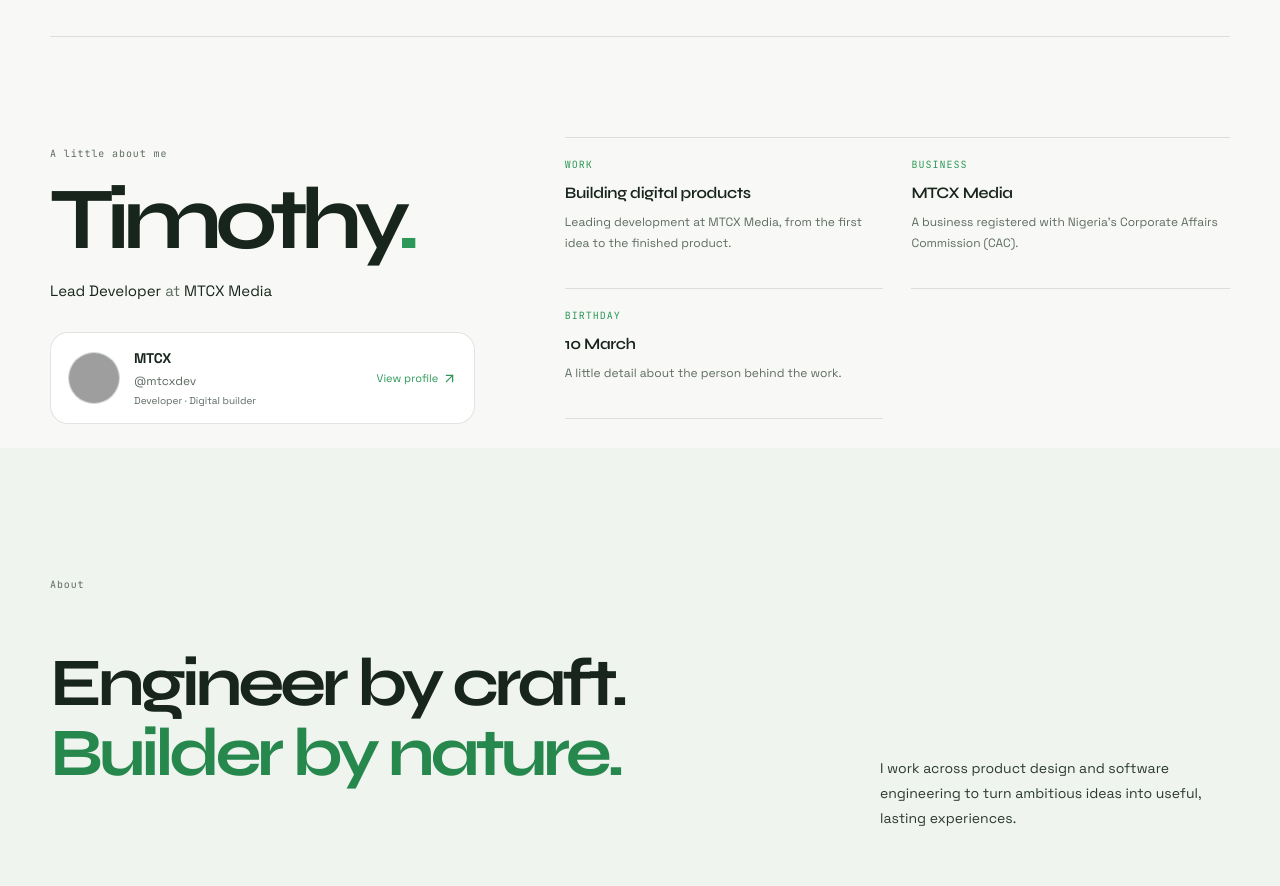
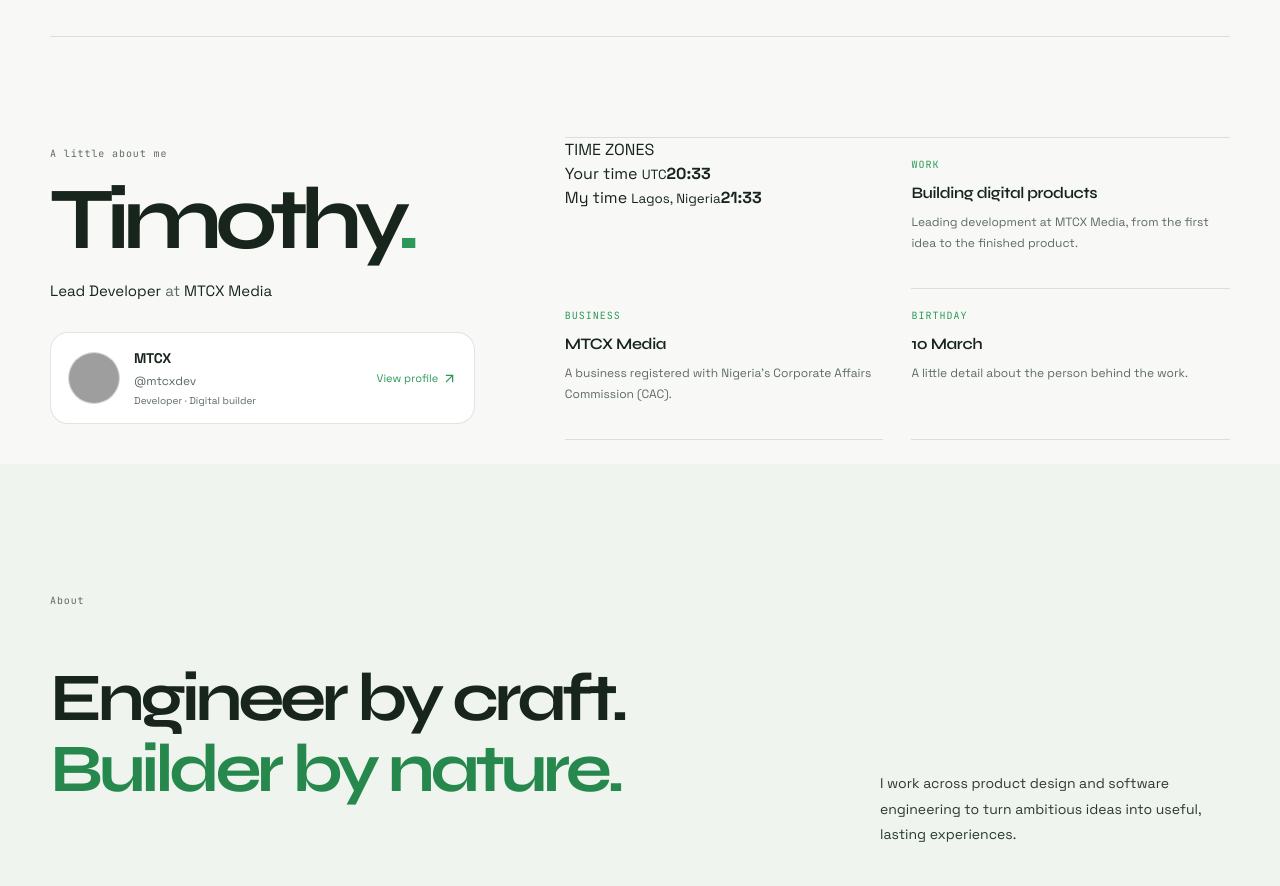
Before and after one commit to mtcxdev/mtcxdev.github.io, a React (Vite) app: page / in a window 1280 px wide. Shown: the part 1120-2006 px from the top of the page. Built offline with nearby package versions, Linux system fonts and the light colour scheme; no server answers; grey boxes are pictures that could not be loaded.

Commit message:
Add live local and Lagos time display

```diff
--- a/src/App.tsx
+++ b/src/App.tsx
@@ -47,6 +47,14 @@ function GithubActivity({ onLoaded }: { onLoaded: () => void }) {
   </section>;
 }
 
+function LocalTimeCard() {
+  const [now,setNow] = useState(() => new Date());
+  useEffect(() => { const timer = window.setInterval(() => setNow(new Date()), 1000); return () => window.clearInterval(timer); }, []);
+  const viewerZone = Intl.DateTimeFormat().resolvedOptions().timeZone || 'your device time';
+  const format = (zone: string) => new Intl.DateTimeFormat('en-GB',{timeZone:zone,hour:'2-digit',minute:'2-digit',hourCycle:'h23'}).format(now);
+  return <div className="time-card" aria-label="Local times"><span className="time-card-label">TIME ZONES</span><div className="time-row"><span>Your time <small>{viewerZone.replaceAll('_',' ')}</small></span><strong>{format(viewerZone)}</strong></div><div className="time-row"><span>My time <small>Lagos, Nigeria</small></span><strong>{format('Africa/Lagos')}</strong></div></div>;
+}
+
 function MiniGame({ onReady }: { onReady: () => void }) {
   return <section className="game-dock" id="play" aria-label="Snake game preview"><div className="game-dock-preview"><Suspense fallback={<div className="game-board loading-state">Loading game…</div>}><PixelCatchGame onReady={onReady} /></Suspense></div></section>;
 }
@@ -67,12 +75,12 @@ export function App() {
   useEffect(()=>{const onScroll=()=>setScrolled(window.scrollY>32);onScroll();window.addEventListener('scroll',onScroll,{passive:true});return()=>window.removeEventListener('scroll',onScroll)},[]);
   useEffect(()=>{const nodes=Array.from(document.querySelectorAll<HTMLElement>('.section-heading, .intro-strip, .personal-intro, .personal-detail, .about-note, .payre-showcase, .stack-group, .github-panel, .repo-card, .contact-content'));if(window.matchMedia('(prefers-reduced-motion: reduce)').matches)return;const observer=new IntersectionObserver(entries=>entries.forEach(entry=>{if(entry.isIntersecting){(entry.target as HTMLElement).classList.add('is-visible');observer.unobserve(entry.target)}}),{threshold:.12,rootMargin:'0px 0px -35px 0px'});nodes.forEach((node,index)=>{node.dataset.reveal=index%2===0?'left':'right';observer.observe(node)});return()=>observer.disconnect()},[]);
   return <div className="site-shell">
-    {introVisible && <div className={`intro-loader ${githubReady&&gameReady&&minimumTimeElapsed?'is-exiting':''}`} role="status" aria-live="polite"><div className="intro-loader-mark">MTCX<span>.</span></div><div className="intro-loader-track"><i /></div><span className="intro-loader-caption">LOADING THE EXPERIENCE</span></div>}
+    {introVisible && <div className={`intro-loader ${githubReady&&gameReady&&minimumTimeElapsed?'is-exiting':''}`} aria-hidden="true"><div className="loader-outline loader-outline-desktop"><i className="lo-header"/><i className="lo-nav"/><i className="lo-game"/><i className="lo-title"/><i className="lo-copy"/><i className="lo-copy short"/><i className="lo-buttons"/><i className="lo-section-title"/><i className="lo-cards"/><i className="lo-cards"/><i className="lo-footer"/></div><div className="loader-outline loader-outline-mobile"><i className="lo-header"/><i className="lo-game"/><i className="lo-title"/><i className="lo-copy"/><i className="lo-copy short"/><i className="lo-buttons"/><i className="lo-section-title"/><i className="lo-cards"/><i className="lo-cards"/><i className="lo-footer"/></div><div className="loader-shimmer" /></div>}
     <div className="ambient-grid" aria-hidden="true"/><header className={`site-header ${scrolled?'is-scrolled':''}`}><a className="brand" href="#top" aria-label="MTCX Dev home"><span className="brand-mark">MTCX<span>.</span></span><span className="brand-name">MTCX <b>DEV</b></span></a><nav className="main-nav" aria-label="Main navigation"><a href="#personal">Personal</a><a href="#about">About</a><a href="#stack">Stack</a><a href="#github">GitHub</a><a href="#contact">Contact</a></nav><div className="header-actions"><span className="availability"><i/> Available for select work</span><button className="theme-toggle" onClick={()=>setTheme(t=>t==='dark'?'light':'dark')} aria-label={`Switch to ${theme==='dark'?'light':'dark'} mode`}>{theme==='dark'?<Sun size={17}/>:<Moon size={17}/>}</button><a className="header-contact" href="#contact">Let’s talk <ArrowUpRight size={15}/></a></div></header>
     <MiniGame onReady={markGameReady}/>
     <main id="top"><section className="hero section"><div className="hero-copy"><h1>Ideas into<br/><span className="headline-outline">things that</span><br/><span className="headline-accent">work.</span></h1><p className="hero-description">I design, engineer, and ship thoughtful digital products — from expressive interfaces to the systems powering them.</p><div className="hero-actions"><a className="button button-primary" href="#contact">Start a conversation <ArrowUpRight size={16}/></a><a className="button button-quiet" href="#github">Explore my code <ArrowDownRight size={16}/></a></div><div className="hero-footnote"><span><Code2 size={14}/> Full-stack engineering</span><span><Globe2 size={14}/> Nigeria · Working worldwide</span></div></div><a className="scroll-cue" href="#about"><span>SCROLL TO EXPLORE</span><ArrowDownRight size={15}/></a></section>
     <section className="intro-strip"><span className="eyebrow">WHAT I CARE ABOUT</span><p>Good software should feel <em>considered.</em> Clear in its purpose, delightful in its details, and dependable beneath the surface.</p><span className="strip-symbol"><Code2 size={28}/></span></section>
-    <section className="section personal-section" id="personal"><div className="personal-intro"><p className="eyebrow">A little about me</p><h2>Timothy<span>.</span></h2><p className="personal-role">Lead Developer <span>at</span> MTCX Media</p><a className="x-profile-card" href="https://x.com/mtcxdev" target="_blank" rel="noreferrer" aria-label="Open MTCX on X"><img className="x-profile-avatar" src="https://unavatar.io/x/mtcxdev" alt="MTCX profile avatar on X" loading="lazy"/><span className="x-profile-copy"><strong>MTCX</strong><span>@mtcxdev</span><small>Developer · Digital builder</small></span><span className="x-profile-action">View profile <ArrowUpRight size={15}/></span></a></div><div className="personal-details"><div className="personal-detail"><span>WORK</span><strong>Building digital products</strong><p>Leading development at MTCX Media, from the first idea to the finished product.</p></div><div className="personal-detail"><span>BUSINESS</span><strong>MTCX Media</strong><p>A business registered with Nigeria’s Corporate Affairs Commission (CAC).</p></div><div className="personal-detail"><span>BIRTHDAY</span><strong>10 March</strong><p>A little detail about the person behind the work.</p></div></div></section>
+    <section className="section personal-section" id="personal"><div className="personal-intro"><p className="eyebrow">A little about me</p><h2>Timothy<span>.</span></h2><p className="personal-role">Lead Developer <span>at</span> MTCX Media</p><a className="x-profile-card" href="https://x.com/mtcxdev" target="_blank" rel="noreferrer" aria-label="Open MTCX on X"><img className="x-profile-avatar" src="https://unavatar.io/x/mtcxdev" alt="MTCX profile avatar on X" loading="lazy"/><span className="x-profile-copy"><strong>MTCX</strong><span>@mtcxdev</span><small>Developer · Digital builder</small></span><span className="x-profile-action">View profile <ArrowUpRight size={15}/></span></a></div><div className="personal-details"><LocalTimeCard/><div className="personal-detail"><span>WORK</span><strong>Building digital products</strong><p>Leading development at MTCX Media, from the first idea to the finished product.</p></div><div className="personal-detail"><span>BUSINESS</span><strong>MTCX Media</strong><p>A business registered with Nigeria’s Corporate Affairs Commission (CAC).</p></div><div className="personal-detail"><span>BIRTHDAY</span><strong>10 March</strong><p>A little detail about the person behind the work.</p></div></div></section>
     <section className="section about-section" id="about"><div className="section-heading"><div><p className="eyebrow">About</p><h2>Engineer by craft.<br/><em>Builder by nature.</em></h2></div><p className="section-lead">I work across product design and software engineering to turn ambitious ideas into useful, lasting experiences.</p></div><div className="about-grid"><div className="about-note"><span className="note-number">01</span><h3>Thoughtful by design.</h3><p>Interfaces with intention, systems with a clear shape, and details that make a product feel complete.</p></div><div className="about-note"><span className="note-number">02</span><h3>Practical by default.</h3><p>Performance, accessibility, maintainability, and real user needs are part of the build — not a later pass.</p></div><div className="about-note"><span className="note-number">03</span><h3>Curious at the edges.</h3><p>I enjoy the overlap between frontend craft, backend systems, developer tooling, and playful experiments.</p></div></div></section>
     <section className="section payre-section" id="payre"><div className="section-heading"><div><p className="eyebrow">Featured product</p><h2>One thing worth<br/><em>showing you.</em></h2></div></div><div className="payre-showcase"><div className="payre-screenshot-frame"><img src="/projects/payre-live.png" alt="Screenshot of the Payre payment product" loading="lazy" /></div><div className="payre-preview-bottom"><div><strong>Payre</strong><span>Payments, thoughtfully built.</span></div><a className="text-link" href="https://payre.onrender.com" target="_blank" rel="noreferrer">Visit Payre <ExternalLink size={15}/></a></div></div></section>
     <section className="section stack-section" id="stack"><div className="section-heading"><div><p className="eyebrow">Toolkit</p><h2>The tools behind<br/><em>the work.</em></h2></div><p className="section-lead">A living toolkit, grouped by how I use it — not a wall of badges.</p></div><details className="stack-details"><summary><span>Explore the full toolkit</span><span className="stack-summary-count">{TECH.reduce((count,group)=>count+group.items.length,0)} technologies</span><span className="stack-summary-icon" aria-hidden="true">+</span></summary><div className="stack-groups">{TECH.map((group,i)=><div className="stack-group" key={group.group}><div className="stack-group-label"><span>0{i+1}</span><h3>{group.group}</h3></div><div className="stack-items">{group.items.map(([name,slug],j)=><div className="stack-item" key={`${name}-${j}`}><img loading="lazy" src={`https://cdn.simpleicons.org/${slug}/${theme==='dark'?'E7E7E7':'202020'}`} alt="" onError={e=>{(e.currentTarget as HTMLImageElement).style.visibility='hidden'}}/><span>{name}</span></div>)}</div></div>)}</div></details></section>
```
